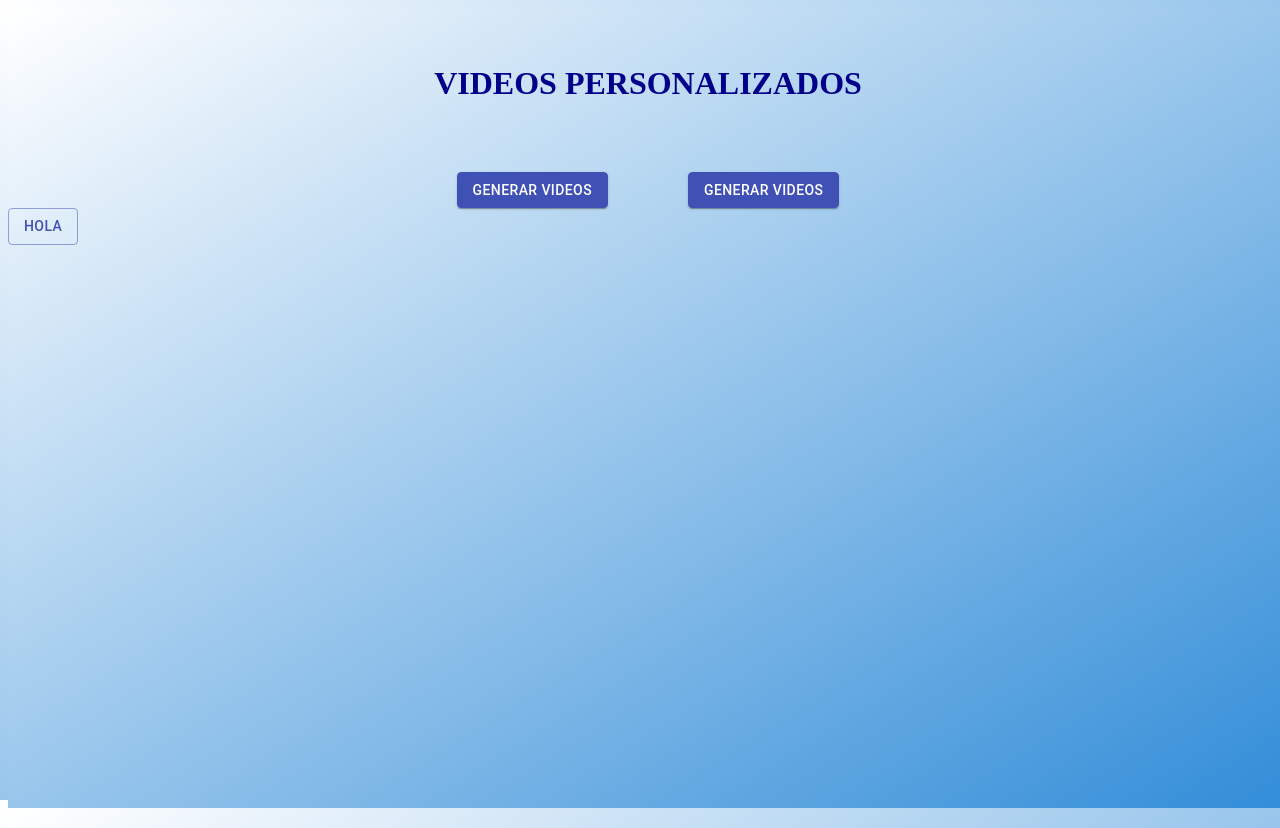
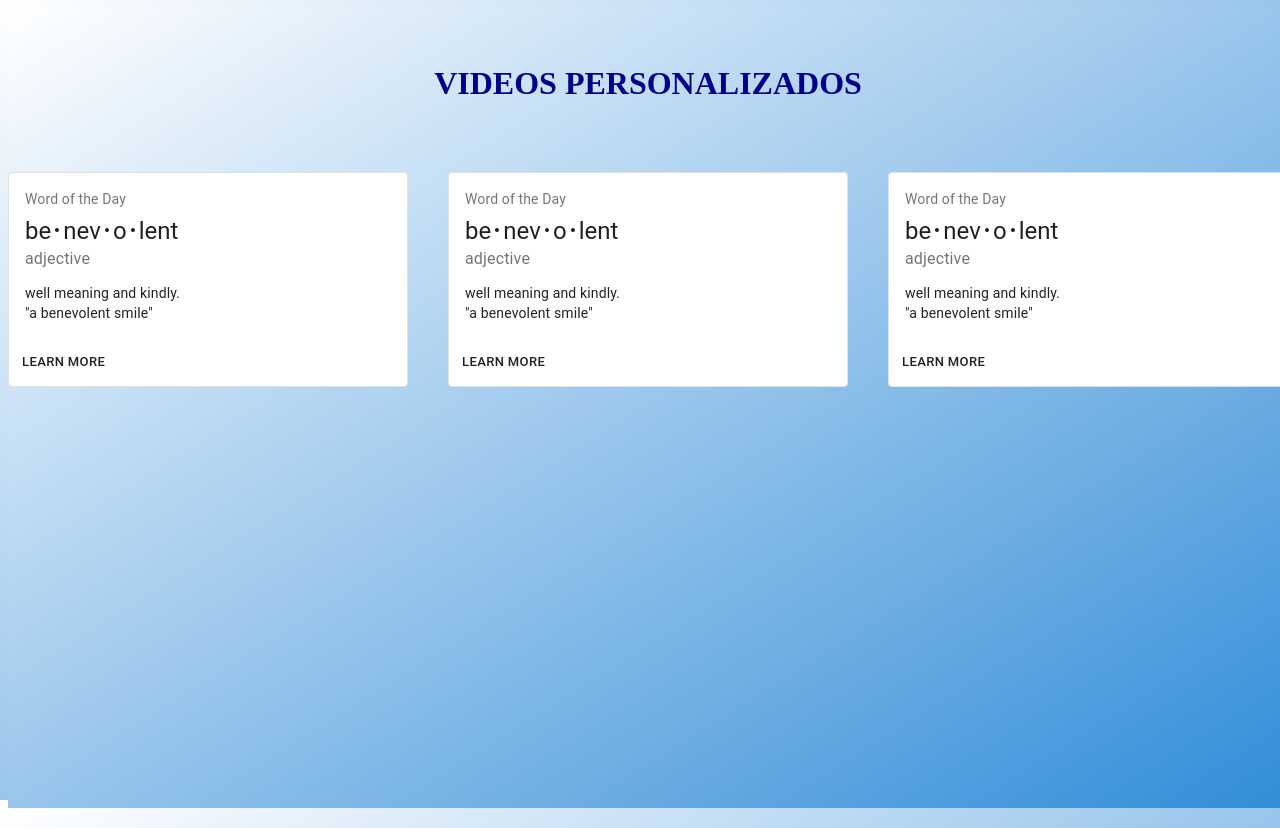
Before and after one commit to DarioCabas/Personal-Video-Template, a React (Create React App) app in the folder mypersvid/: page / in a window 1280 px wide. Shown: the top 828 px of the page. Built offline with nearby package versions, Linux system fonts and the light colour scheme.

Commit message:
cards available

```diff
--- a/mypersvid/src/App.js
+++ b/mypersvid/src/App.js
@@ -1,32 +1,31 @@
 import React from 'react'
 import Title from './Components/Title'
-import Button from '@material-ui/core/Button'
+import Card from './Components/Card'
 import Grid from '@material-ui/core/Grid'
-import Card from '@material-ui/core/Card'
 import './App.css'
-
 
 
 const App = () =>{
 
     return (
         <div>
-        <Title></Title>
 
+        <Title title='VIDEOS PERSONALIZADOS'></Title>
+        <Grid container justify="center" spacing={5}>
 
-        <Grid item xs={12}>
-        <Grid container justify="center" spacing='10' >
-          {[0, 1].map((value) => (
-            <Grid key={value} item>
-                     <Card>
-                        <Button variant="contained" color="primary">Generar Videos</Button>
-                     </Card>
+            <Grid item xs={10} sm={6} md={4} >
+                <Card></Card>
             </Grid>
-          ))}
+
+            <Grid item xs = {10} sm = {6} md = {4} >
+                <Card></Card>
+            </Grid>
+
+            <Grid item xs = {10} sm = {6} md = {4} >
+                <Card></Card>
+            </Grid>
+
         </Grid>
-        </Grid>
-
-           <Button variant="outlined" color="primary" >Hola</Button>
 
 
         </div>
--- /dev/null
+++ b/mypersvid/src/Components/Card.js
@@ -0,0 +1,53 @@
+import React from 'react';
+import { makeStyles } from '@material-ui/core/styles';
+import Card from '@material-ui/core/Card';
+import CardActions from '@material-ui/core/CardActions';
+import CardContent from '@material-ui/core/CardContent';
+import Button from '@material-ui/core/Button';
+import Typography from '@material-ui/core/Typography';
+
+const useStyles = makeStyles({
+  root: {
+    minWidth: 275,
+  },
+  bullet: {
+    display: 'inline-block',
+    margin: '0 2px',
+    transform: 'scale(0.8)',
+  },
+  title: {
+    fontSize: 14,
+  },
+  pos: {
+    marginBottom: 12,
+  },
+});
+
+export default function OutlinedCard() {
+  const classes = useStyles();
+  const bull = <span className={classes.bullet}>•</span>;
+
+  return (
+    <Card className={classes.root} variant="outlined">
+      <CardContent>
+        <Typography className={classes.title} color="textSecondary" gutterBottom>
+          Word of the Day
+        </Typography>
+        <Typography variant="h5" component="h2">
+          be{bull}nev{bull}o{bull}lent
+        </Typography>
+        <Typography className={classes.pos} color="textSecondary">
+          adjective
+        </Typography>
+        <Typography variant="body2" component="p">
+          well meaning and kindly.
+          <br />
+          {'"a benevolent smile"'}
+        </Typography>
+      </CardContent>
+      <CardActions>
+        <Button size="small">Learn More</Button>
+      </CardActions>
+    </Card>
+  );
+}
--- a/mypersvid/src/Components/Title.js
+++ b/mypersvid/src/Components/Title.js
@@ -1,10 +1,10 @@
 import React from 'react'
 
-const Title =   () =>(
+const Title =   ({title}) =>(
 
     <div div className = "Title" >
         <header>
-            <h1>VIDEOS PERSONALIZADOS</h1>
+            <h1>{title}</h1>
         </header>
     </div>
 
```
